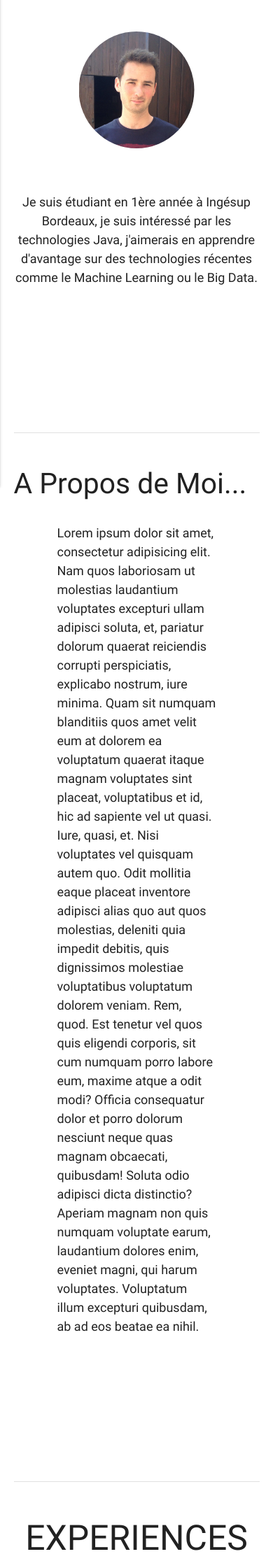
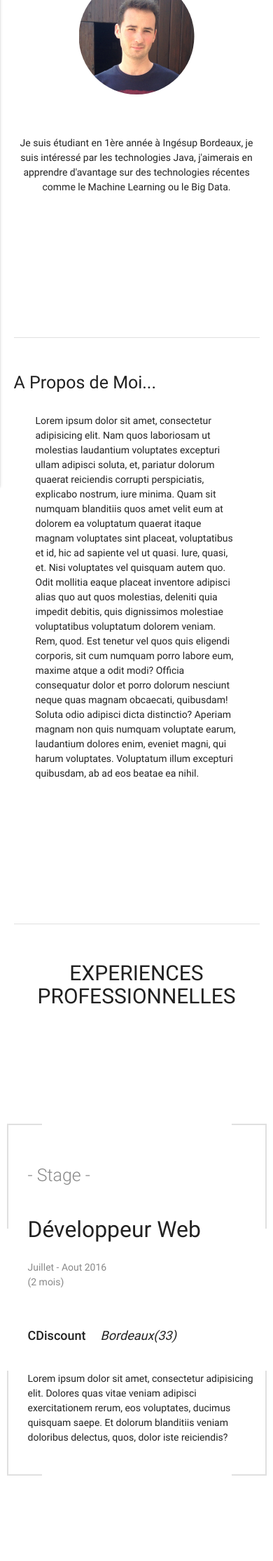
Before and after one commit to guillaumehanotel/Site-Web-Perso-V2, a PHP site: page / in a window 390 px wide; the page is wider, and only the part inside the window is pictured. Shown: the part 209-2440 px from the top of that part at 70% size. Run offline with PHP 8.4, Linux system fonts and the light colour scheme; some libraries are stand-ins or nearby versions.

Commit message:
fin experience

```diff
--- a/css/style2.css
+++ b/css/style2.css
@@ -32,13 +32,6 @@ nav ul{
   transform: translateX(12%);
   webkit-transform: translateX(-12%);
 }
-
-
-
-
-
-
-
 
 
 
@@ -128,6 +121,15 @@ main {
 
 }
 
+
+.expe {
+
+    margin-bottom: 25px;
+    margin-top: 25px;
+}
+
+
+
 #content {
 
     padding-left: 20px;
@@ -140,7 +142,7 @@ main {
 }
 
 
-#content #spantitre #intitule {
+#content #intitule {
     display: inline-block;
     font-weight: 300;
     font-size: 25px;
@@ -149,7 +151,7 @@ main {
 
 }
 
-#content #spantitre h4 {
+#content #titre h4 {
 
     font-weight: 500;
     font-size: 29px;
@@ -159,13 +161,26 @@ main {
 
 }
 
-
-
-#content #spandate {
+#content #date {
     padding-right: 30px;
     color: #888;
 
 }
+
+#content #entreprise {
+    font-weight: 500;
+    font-size: 18px;
+}
+
+#content #ville {
+    font-style: italic;
+    font-size: 18px;
+}
+
+
+
+
+
 
 @media only screen and (max-width: 600px) {
 
@@ -179,8 +194,8 @@ main {
 
 #border-top #top-left {
     display: block;
-    width: 20px;
-    height: 20px;
+    width: 150px;
+    height: 50px;
     position: relative;
     float: left;
 
@@ -196,8 +211,8 @@ main {
 #border-top #top-right {
     float: right;
     display: block;
-    width: 20px;
-    height: 20px;
+    width: 150px;
+    height: 50px;
 
     position: relative;
 
@@ -217,8 +232,8 @@ main {
 #border-bottom #bottom-left {
     display: block;
     float: left;
-    width: 20px;
-    height: 20px;
+    width: 150px;
+    height: 50px;
     position: relative;
 
     top: -10px;
@@ -232,8 +247,8 @@ main {
 
 #border-bottom #bottom-right {
     display: block;
-    width: 20px;
-    height: 20px;
+    width: 150px;
+    height: 50px;
     float: right;
     position: relative;
 
@@ -246,7 +261,9 @@ main {
 
 
 
-
+.clear {
+    clear: both;
+}
 
 
 
@@ -295,3 +312,57 @@ main {
 
 
 }
+
+
+@media screen and (max-width: 600px) {
+
+   .section h2 {
+        font-size: 30px;
+    }
+
+
+    .section h3 {
+        font-size: 25px;
+    }
+
+
+    #section0 p {
+        font-size: 14px;
+    }
+
+
+    #border-bottom #bottom-left {
+        height: 150px;
+        width: 50px;
+        top : -120px;
+    }
+
+
+
+    #border-bottom #bottom-right {
+        height: 150px;
+        width: 50px;
+        top : -120px;
+    }
+
+
+    #border-top #top-left {
+        height: 150px;
+        width: 50px;
+        bottom : -120px;
+    }
+
+    #border-top #top-right {
+        height: 150px;
+        width: 50px;
+        bottom : -120px;
+    }
+
+
+
+
+
+
+
+
+}
--- a/views/Accueil.php
+++ b/views/Accueil.php
@@ -32,11 +32,11 @@
         <h3>A Propos de Moi...</h3>
 
         <div class="row">
-            <p class="col s8 offset-s2"><span>Lorem ipsum dolor sit amet, consectetur adipisicing elit. Nam quos laboriosam ut molestias laudantium voluptates excepturi ullam adipisci soluta, et, pariatur dolorum quaerat reiciendis corrupti perspiciatis, explicabo nostrum, iure minima.</span>
-            <span>Quam sit numquam blanditiis quos amet velit eum at dolorem ea voluptatum quaerat itaque magnam voluptates sint placeat, voluptatibus et id, hic ad sapiente vel ut quasi. Iure, quasi, et.</span>
-            <span>Nisi voluptates vel quisquam autem quo. Odit mollitia eaque placeat inventore adipisci alias quo aut quos molestias, deleniti quia impedit debitis, quis dignissimos molestiae voluptatibus voluptatum dolorem veniam. Rem, quod.</span>
-            <span>Est tenetur vel quos quis eligendi corporis, sit cum numquam porro labore eum, maxime atque a odit modi? Officia consequatur dolor et porro dolorum nesciunt neque quas magnam obcaecati, quibusdam!</span>
-            <span>Soluta odio adipisci dicta distinctio? Aperiam magnam non quis numquam voluptate earum, laudantium dolores enim, eveniet magni, qui harum voluptates. Voluptatum illum excepturi quibusdam, ab ad eos beatae ea nihil.</span></p>
+            <p class="col s10 offset-s1">Lorem ipsum dolor sit amet, consectetur adipisicing elit. Nam quos laboriosam ut molestias laudantium voluptates excepturi ullam adipisci soluta, et, pariatur dolorum quaerat reiciendis corrupti perspiciatis, explicabo nostrum, iure minima.
+            Quam sit numquam blanditiis quos amet velit eum at dolorem ea voluptatum quaerat itaque magnam voluptates sint placeat, voluptatibus et id, hic ad sapiente vel ut quasi. Iure, quasi, et.
+            Nisi voluptates vel quisquam autem quo. Odit mollitia eaque placeat inventore adipisci alias quo aut quos molestias, deleniti quia impedit debitis, quis dignissimos molestiae voluptatibus voluptatum dolorem veniam. Rem, quod.
+            Est tenetur vel quos quis eligendi corporis, sit cum numquam porro labore eum, maxime atque a odit modi? Officia consequatur dolor et porro dolorum nesciunt neque quas magnam obcaecati, quibusdam!
+            Soluta odio adipisci dicta distinctio? Aperiam magnam non quis numquam voluptate earum, laudantium dolores enim, eveniet magni, qui harum voluptates. Voluptatum illum excepturi quibusdam, ab ad eos beatae ea nihil.</p>
 
         </div>
 
@@ -55,55 +55,95 @@
         <div id="toplink1" class="toplink"></div>
 
 
-        <div class="expe">
 
 
 
-            <div id="border-top">
-                <div id="top-left"></div>
-                <div id="top-right"></div>
+
+        <div class="expe">
+           <div id="border-top">
+                <div class="bordure" id="top-left"></div>
+                <div class="bordure" id="top-right"></div>
             </div>
-
-
 
             <div id="content">
 
 
-
-
                 <div class="row valign-wrapper">
 
+                        <p id="intitule" class="col l3 m3 s12">- Stage -</p>
 
-                   <div id="spantitre" class="col s12 m9 l7">
-                        <p id="intitule">- Stage -</p>
-                        <h4>Développeur Web</h4>
-                    </div>
+                        <h4 id="titre" class="col l5 m6 s12">Développeur Web</h4>
 
-
-                    <div id="spandate" class="col s12 m3 l5">
-                        <p class="center-align">Juillet - Aout 2016   <br>(2 mois)</p>
-                    </div>
+                        <p id="date" class="col l3 offset-l1 m3  s12">Juillet - Aout 2016   <br>(2 mois)</p>
 
                 </div>
 
-
-
+                <div class="row">
+                    <p id="entreprise" class="col l2">CDiscount</p>
+                    <p id="ville" class="col l2">Bordeaux(33)</p>
+                </div>
 
                 <p>Lorem ipsum dolor sit amet, consectetur adipisicing elit. Dolores quas vitae veniam adipisci exercitationem rerum, eos voluptates, ducimus quisquam saepe. Et dolorum blanditiis veniam doloribus delectus, quos, dolor iste reiciendis?</p>
 
             </div>
 
 
+            <div id="border-bottom">
+                <div class="bordure" id="bottom-left"></div>
+                <div class="bordure" id="bottom-right"></div>
+                <div class="clear"></div>
+            </div>
+        </div>
 
+
+
+
+
+
+
+
+
+
+        <div class="expe">
+           <div id="border-top">
+                <div id="top-left"></div>
+                <div id="top-right"></div>
+            </div>
+
+            <div id="content">
+
+
+                <div class="row valign-wrapper">
+
+                        <p id="intitule" class="col l3 m3 s12">- Stage -</p>
+
+                        <h4 id="titre" class="col l5 m6 s12">Développeur Web</h4>
+
+                        <p id="date" class="col l3 offset-l1 m3  s12">Juillet - Aout 2016   <br>(2 mois)</p>
+
+                </div>
+
+                <div class="row">
+                    <p id="entreprise" class="col l2">CDiscount</p>
+                    <p id="ville" class="col l2">Bordeaux(33)</p>
+                </div>
+
+                <p>Lorem ipsum dolor sit amet, consectetur adipisicing elit. Dolores quas vitae veniam adipisci exercitationem rerum, eos voluptates, ducimus quisquam saepe. Et dolorum blanditiis veniam doloribus delectus, quos, dolor iste reiciendis?</p>
+
+            </div>
 
 
             <div id="border-bottom">
                 <div id="bottom-left"></div>
                 <div id="bottom-right"></div>
+                <div class="clear"></div>
             </div>
+        </div>
 
 
-        </div>
+
+
+
 
 
 
```
